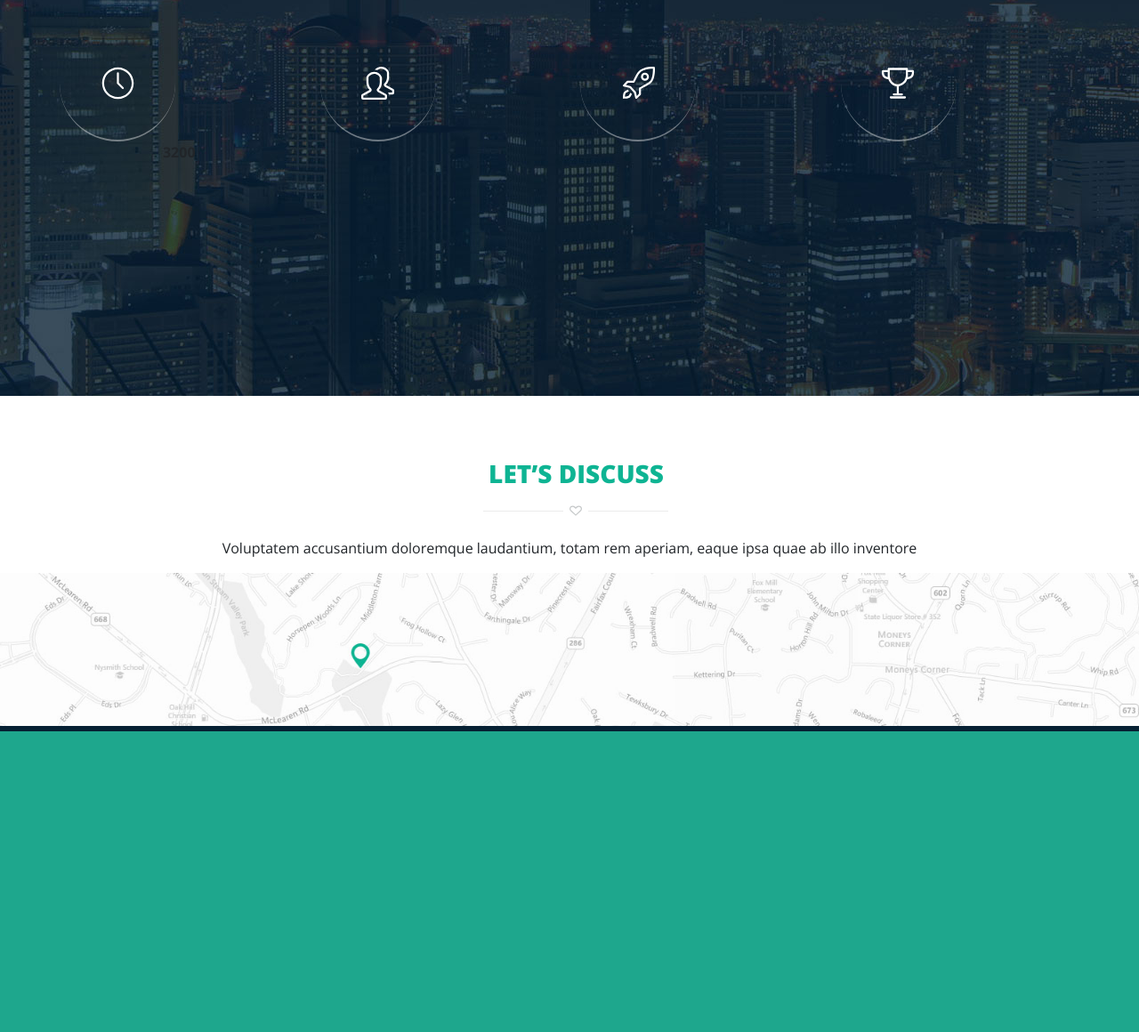
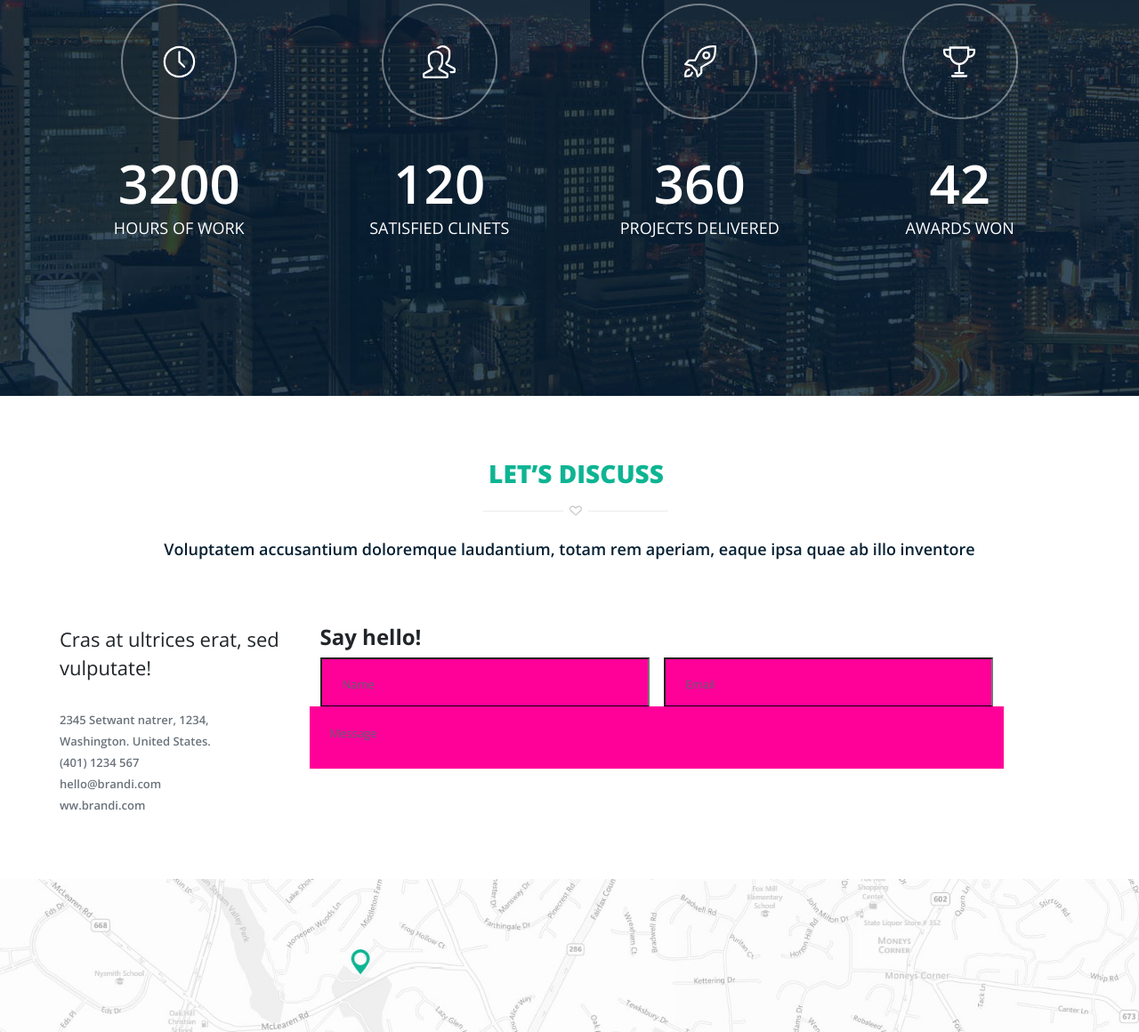
Before and after one commit to ReginaVarybrus/Final_Project, a website: page index.html in a window 1280 px wide. Shown: the part 3125-4285 px from the top of the page at 89% size. Drawn offline with nearby package versions, Linux system fonts and the light colour scheme.

Commit message:
block "form" begun

```diff
--- a/index.html
+++ b/index.html
@@ -365,14 +365,27 @@
                         <span class="icon-heart"></span>
                     </div>
                 </div>
-                <div class="row justify-content-center">
-                    <div class="col-3 text-center align-content-center">
+                <div class="row text-center">
+                    <div class="col-3 justify-content-center">
                         <span class="more-icons clock-icon"></span>
                         <strong>3200</strong>
+                        <h4>Hours of Work</h4>
                     </div>
-                    <div class="col-3"><span class="more-icons friends-icon"></span></div>
-                    <div class="col-3"><span class="more-icons rocket-icon"></span></div>
-                    <div class="col-3"><span class="more-icons cup-icon"></span></div>
+                    <div class="col-3 text-center">
+                        <span class="more-icons friends-icon"></span>
+                        <strong>120</strong>
+                        <h4>Satisfied Clinets</h4>
+                    </div>
+                    <div class="col-3 text-center">
+                        <span class="more-icons rocket-icon"></span>
+                        <strong>360</strong>
+                        <h4>Projects delivered</h4>
+                    </div>
+                    <div class="col-3 text-center">
+                        <span class="more-icons cup-icon"></span>
+                        <strong>42</strong>
+                        <h4>Awards Won</h4>
+                    </div>
                 </div>
             </div>
         </div>
@@ -391,6 +404,33 @@
                             inventore
                         </p>
                     </div>
+                    <div class="col-3 contact-info">
+                        <h4>Cras at ultrices erat, sed vulputate!</h4>
+                        <p>
+                            2345 Setwant natrer, 1234,<br />
+                            Washington. United States.<br />
+                            (401) 1234 567<br />
+                            hello@brandi.com<br />
+                            ww.brandi.com<br />
+                        </p>
+                    </div>
+                    <div class="col-8 form">
+                        <h3>Say hello!</h3>
+                        <div class="form-input">
+                            <div class="row-form">
+                                <div class="left-form">
+                                    <input type="text" placeholder="Name" />
+                                </div>
+                                <div class="right-form">
+                                    <input type="email" placeholder="Email" />
+                                </div>
+                            </div>
+                            <div class="row">
+                                <textarea cols="60" class="txt-area" placeholder="Message"></textarea>
+                            </div>
+                        </div>
+                    </div>
+                    <div class="col-1 social-items"></div>
                 </div>
             </div>
         </div>
--- a/scss/_styles.scss
+++ b/scss/_styles.scss
@@ -588,12 +588,13 @@ h2 {
   .more-icons {
     width: 130px;
     height: 130px;
-    border-bottom: 2px solid $White40;
+    border: 2px solid $White40;
     border-radius: 50%;
     display: flex;
     justify-content: center;
     align-items: center;
-    margin-top: 25px;
+    margin-left: calc(50% - 65px);
+    margin-bottom: 32px;
     &.clock-icon {
       &:after {
         background: url(../images/sprite/sprite.svg#clock-icon) no-repeat;
@@ -634,11 +635,83 @@ h2 {
           contrast(100%);
       }
     }
-    strong {
-      font-size: 3.75rem;
-      font-weight: $font-weight-semibold;
-      color: $White;
+  }
+  strong {
+    font-size: 3.75rem;
+    font-weight: $font-weight-semibold;
+    color: $White;
+    line-height: 5rem;
+  }
+  h4 {
+    color: $White;
+    text-transform: uppercase;
+  }
+}
+.form-info {
+  p {
+    font-size: 1.125rem;
+    font-weight: $font-weight-semibold;
+    margin-bottom: 71px;
+    color: $BlackPearl;
+  }
+  .contact-info {
+    h4 {
+      font-size: 1.375rem;
+      padding-bottom: 23px;
+      line-height: 2rem;
     }
+    p {
+      font-size: 0.8125rem;
+      color: $Nevada;
+      line-height: 1.5rem;
+    }
+  }
+  .form {
+    h3 {
+      font-size: 1.5rem;
+      font-weight: $font-weight-bold;
+    }
+    .row-form {
+      width: 100%;
+      display: flex;
+      justify-content: space-between;
+      height: 55px;
+      .left-form {
+        width: 370px;
+      }
+      .right-form {
+        width: 370px;
+        border-bottom: 1px solid #000;
+      }
+    }
+    input[type="text"],
+    input[type="email"] {
+      font: 1.25rem "Open Sans", sans-serif;
+      color: $Nevada;
+      width: 100%;
+      height: 55px;
+      border-bottom: 1px solid #000;
+      padding-left: 23px;
+      padding-right: 23px;
+      background-color: #f09;
+    }
+    .txt-area {
+      width: 100%;
+      height: 70px;
+      border-bottom: 1px solid #000;
+      padding: 21px 23px;
+      resize: none;
+      border: none;
+      background-color: #f09;
+    }
+    input:focus,
+    textarea:focus {
+      outline: none;
+    }
+  }
+  ::placeholder {
+    font: 0.8125rem "Open Sans", sans-serif;
+    color: $ShuttleGray;
   }
 }
 .map {
--- a/scss/_variables.scss
+++ b/scss/_variables.scss
@@ -13,6 +13,8 @@ $Porcelain: #e6e8ea;
 $MountainMeadow: #1ea78d;
 $BlackPearl: #062033;
 $RegentGray: #858f98;
+$Nevada: #6a737b;
+$ShuttleGray: #5b646e;
 
 $font-weight-extrabold: 800;
 $font-weight-semibold: 600;
```
Also changed, not shown: css/main.min.css.
